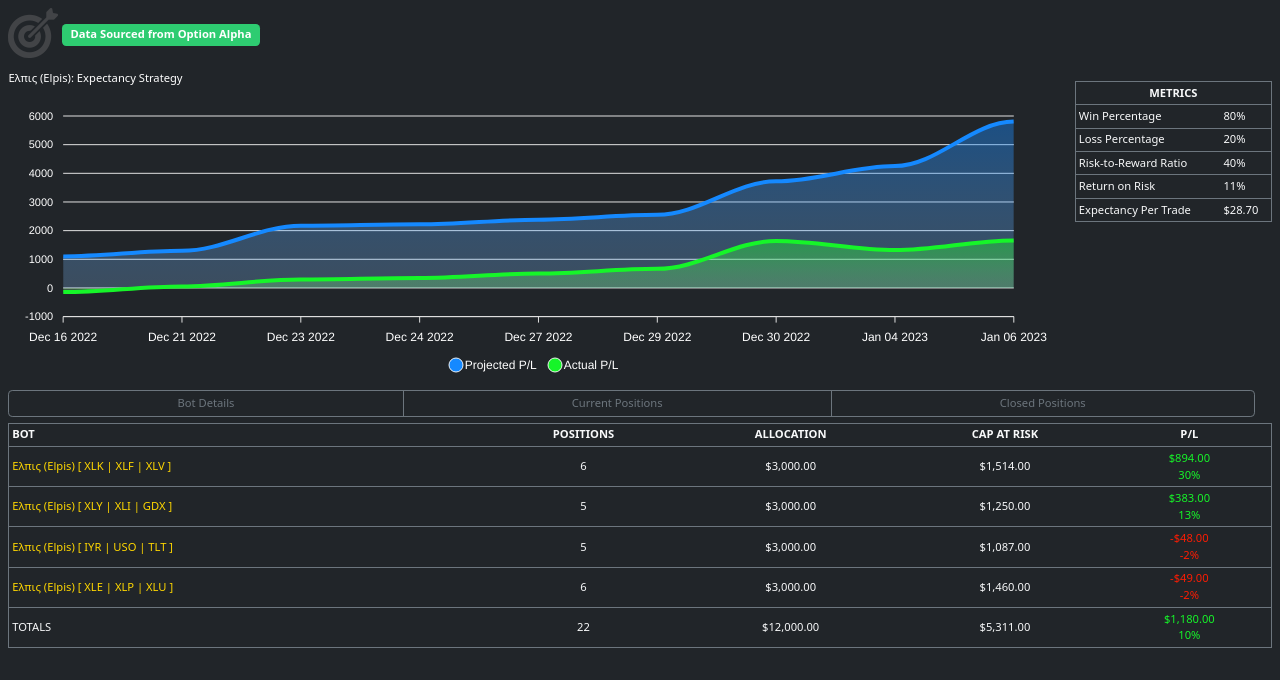
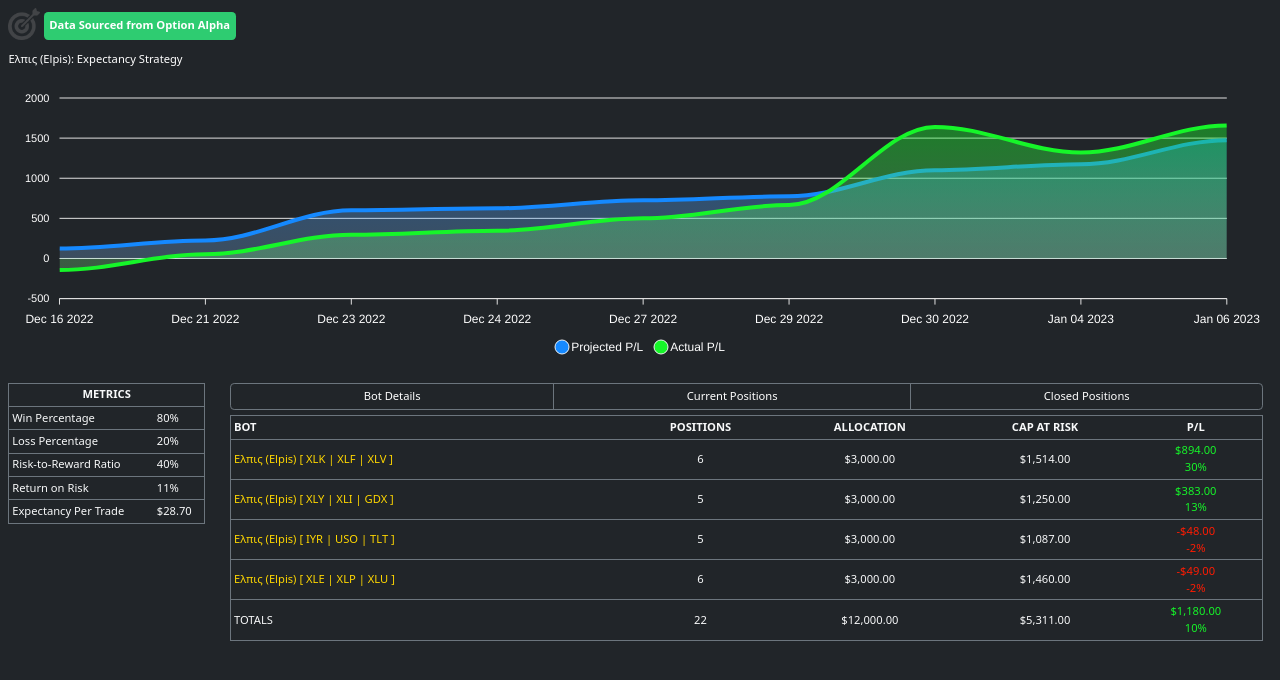
Before and after one commit to NickForneris/expectancy-strategy, a React (Create React App) app: page / in a window 1280 px wide. Shown: the top 680 px of the page. Built offline with nearby package versions, Linux system fonts and the light colour scheme.

Commit message:
Change table layouts and set to dark mode

```diff
--- a/src/App.css
+++ b/src/App.css
@@ -1,3 +1,7 @@
+:root {
+    color-scheme: dark;
+}
+
 html, body {
     margin: 0;
     height: 99vh;
@@ -34,35 +38,16 @@
     color: #DFE3E3!important;
 }
 
-.apexcharts-tooltip {
-    thenme: dark;
+.apexcharts-tooltip{
+    background-color: black !important;
+    color:white;
+   }
+
+.apexcharts-tooltip-title{
+    background-color: black !important;
+    color:white;
+   }
+
+Button {
+    color: white!important;
 }
-
-/*
-.table-responsive {
-    height: 90vh;
-    overflow-y: scroll;
-    -ms-overflow-style: none;
-    scrollbar-width: none;
-}
-
-.table-responsive::-webkit-scrollbar {
-        display: none;
-    }
-
-thead tr:nth-child(1) th{
-    background-color: #212529;
-    border: none;
-    position: sticky;
-    top: 0;
-    z-index: 9999;
-}
-
-tfoot tr:nth-child(1) td{
-    background-color: #212529;
-    border: none;
-    position: sticky;
-    bottom: 0;
-    z-index: 9999;
-}
-*/
--- a/src/App.js
+++ b/src/App.js
@@ -76,7 +76,7 @@
   const buildChart = () => {
 
     const closedValuesPL = Object.entries((closedData || []).reduce((dv, { closeDate: d, pnl: v }) => ({ ...dv, [moment(d).format('MMM DD YYYY')]: (dv[moment(d).format('MMM DD YYYY')] || 0) + v }), {})).map(([closeDate, pnl]) => ({ closeDate, pnl })).sort((a, b) => { const dateA = new Date(a.closeDate); const dateB = new Date(b.closeDate); return dateA - dateB })
-    const closedValuesTarget = Object.entries((closedData || []).reduce((dv, { closeDate: d, cost: v }) => ({ ...dv, [moment(d).format('MMM DD YYYY')]: (dv[moment(d).format('MMM DD YYYY')] || 0) + v }), {})).map(([closeDate, cost]) => ({ closeDate, cost })).sort((a, b) => { const dateA = new Date(a.closeDate); const dateB = new Date(b.closeDate); return dateA - dateB })
+    const closedValuesTarget = Object.entries((closedData || []).reduce((dv, { closeDate: d, quantity: v }) => ({ ...dv, [moment(d).format('MMM DD YYYY')]: (dv[moment(d).format('MMM DD YYYY')] || 0) + (v / v) }), {})).map(([closeDate, quantity]) => ({ closeDate, quantity })).sort((a, b) => { const dateA = new Date(a.closeDate); const dateB = new Date(b.closeDate); return dateA - dateB })
     categories = Array.from(closedValuesPL.map(({ closeDate }) => closeDate)).sort((a, b) => { const dateA = new Date(a.closeDate); const dateB = new Date(b.closeDate); return dateA - dateB })
 
     seriesDataPL = Array.from(closedValuesPL.map(({ pnl }) => pnl)).reduce((acc, currentValue, currentIndex) => {
@@ -86,7 +86,7 @@
       return [...acc, currentValue + acc[currentIndex - 1]];
     }, [])
 
-    seriesDataTarget = Array.from(closedValuesTarget.map(({ cost }) => cost * -1)).reduce((acc, currentValue, currentIndex) => {
+    seriesDataTarget = Array.from(closedValuesTarget.map(({ quantity }) => quantity * 25)).reduce((acc, currentValue, currentIndex) => {
       if (currentIndex === 0) {
         return [currentValue];
       }
@@ -108,29 +108,32 @@
           }
         },
         tooltip: {
-          enabled: true,
+          enabled: true
         },
         xaxis: {
-          categories: categories
+          categories: categories,
+          tooltip: {
+            enabled: false
+          }
         },
         dataLabels: {
           enabled: false
         }
       },
       fill: {
-        type: 'gradient',
+        type: "gradient",
         gradient: {
           shadeIntensity: 1,
           opacityFrom: 0.7,
-          opacityTo: 0.9,
-          stops: [0, 100]
+          opacityTo: 0.5,
+          stops: [0, 50, 100]
         }
       },
       series: [
         {
           name: "Projected P/L",
           data: seriesDataTarget,
-          color: '#1589FF'
+          color: '#1589FF',
         },
         {
           name: "Actual P/L",
@@ -229,7 +232,7 @@
           <td className='align-middle text-center'>{moment(pos.openDate).format('MMM D HH:mm')}</td>
           <td className='align-middle text-center'>{moment(pos.closeDate).format('MMM D HH:mm')}</td>
           <td className='align-middle text-center'>{dollarUS.format(pos.draw)}</td>
-          <td className='align-middle text-center'>{dollarUS.format(pos.cost * -1)}</td>
+          <td className='align-middle text-center'>{dollarUS.format("25")}</td>
           <td className={`align-middle text-center ${pos.pnl < 0 ? "red" : "green"}`}>{dollarUS.format(pos.pnl)}</td>
         </tr>
       )
@@ -238,7 +241,7 @@
   const dataClosedFoot = () => {
     const closedPositionCount = (closedData || []).length
     const risk = Object.values(closedData || []).reduce((t, { draw }) => t + draw, 0)
-    const target = (Object.values(closedData || []).reduce((t, { cost }) => t + cost, 0)) * -1
+    const target = (Object.values(closedData || []).reduce((t, { quantity }) => t + (quantity/quantity)*25, 0))
     const pnl = dollarUS.format(Math.round((Object.values(closedData || []).reduce((t, { pnl }) => t + pnl, 0))))
     return (
       <tr>
@@ -300,18 +303,16 @@
     <>
       <Navbar bg="dark" sticky="top">
         <Container fluid>
-          <Navbar.Brand className="text-light p-0"><span><img src={process.env.PUBLIC_URL + "/OptionsAnalyzerS.png"} alt="logo - target with arrow" className="mt-1 mb-2" />&nbsp;<Button className="b-color mt-2 mb-2 pt-1 pb-1" href="https://optionalpha.com/">Data Sourced from Option Alpha</Button></span></Navbar.Brand>
+          <Navbar.Brand className="text-light p-0"><span><img src={process.env.PUBLIC_URL + "/OptionsAnalyzerS.png"} alt="logo - target with arrow" className="mt-1 mb-2" style={{ width: "2.25em" }} />&nbsp;<Button className="b-color mt-2 mb-2 p-2 text-center" href="https://optionalpha.com/">Data Sourced from Option Alpha</Button></span></Navbar.Brand>
         </Container>
       </Navbar>
 
       <Container fluid>
-        <Row className="overflow-hidden" >
+        <Row className="overflow-hidden">
 
-          <Col xs="12" md="10" lg="10">
             {buildChart()}
-          </Col>
 
-          <Col>
+          <Col sm={2}>
               <Table responsive size="sm" className="text-light border border-secondary mt-3">
                 <thead>
                   <tr>
@@ -322,18 +323,17 @@
               </Table>
             </Col>
 
-            <Row className="d-flex aligns-items-center justify-content-center">
+          <Col>
+          <Row className="mx-auto mt-3">
             <ButtonGroup>
-                <Button variant="outline-secondary" size="small" className="mb-2 clearfix text-right" onClick={toggleShowBot}>Bot Details</Button>
-                <Button variant="outline-secondary" size="small" className="mb-2 clearfix text-right" onClick={toggleShowCurPos}>Current Positions</Button>
-                <Button variant="outline-secondary" size="small" className="mb-2 clearfix text-right" onClick={toggleShowClosed}>Closed Positions</Button>
+              <Button variant="outline-secondary" size="small" className="mb-2" onClick={toggleShowBot}>Bot Details</Button>
+              <Button variant="outline-secondary" size="small" className="mb-2" onClick={toggleShowCurPos}>Current Positions</Button>
+              <Button variant="outline-secondary" size="small" className="mb-2" onClick={toggleShowClosed}>Closed Positions</Button>
             </ButtonGroup>
           </Row>
-
-          <Collapse in={showBot} style={{ transition: 'none', maxHeight: 'calc(95vh - 65vh)', overflowY: 'scroll' }}>
+          <Row className="mx-auto">
+            <Collapse in={showBot} style={{ transition: 'none', maxHeight: 'calc(95vh - 45vh)', overflowY: 'scroll' }}>
               <Container className="pt-0" style={{ maxHeight: "50vh", overflowY: "scroll" }}>
-              <Row className="bg-dark d-flex aligns-items-center justify-content-center">
-                <Col>
                     <Table responsive size="sm" className="text-light border border-secondary">
                       <thead>
                         <tr>
@@ -351,15 +351,13 @@
                         {dataBotFoot()}
                       </tfoot>
                     </Table>
-                </Col>
-              </Row>
+
               </Container>
             </Collapse>
 
-          <Collapse in={showCurPos} style={{ transition: 'none', maxHeight: 'calc(95vh - 65vh)', overflowY: 'scroll' }}>
+            <Collapse in={showCurPos} style={{ transition: 'none', maxHeight: 'calc(95vh - 45vh)', overflowY: 'scroll' }}>
               <Container className="mt-3" style={{ maxHeight: "50vh", overflowY: "scroll" }}>
-              <Row className="bg-dark d-flex aligns-items-center justify-content-center">
-                <Col>
+
                     <Table responsive size="sm" className="text-light border border-secondary">
                       <thead>
                         <tr>
@@ -378,15 +376,13 @@
                         {dataPosFoot()}
                       </tfoot>
                     </Table>
-                </Col>
-              </Row>
+
               </Container>
             </Collapse>
 
-          <Collapse in={showClosed} style={{ transition: 'none', maxHeight: 'calc(95vh - 65vh)', overflowY: 'scroll' }}>
+            <Collapse in={showClosed} style={{ transition: 'none', maxHeight: 'calc(95vh - 45vh)', overflowY: 'scroll' }}>
               <Container className="mt-3" style={{ maxHeight: "50vh", overflowY: "scroll" }}>
-              <Row className="bg-dark d-flex aligns-items-center justify-content-center">
-                <Col>
+
                     <Table responsive size="sm" className="text-light border border-secondary">
                       <thead>
                         <tr>
@@ -405,11 +401,11 @@
                         {dataClosedFoot()}
                       </tfoot>
                     </Table>
-                </Col>
-              </Row>
+
               </Container>
             </Collapse>
-
+            </Row>
+            </Col>
         </Row>
       </Container>
     </>
```
Lines whose indentation alone changed are shown as unchanged.
